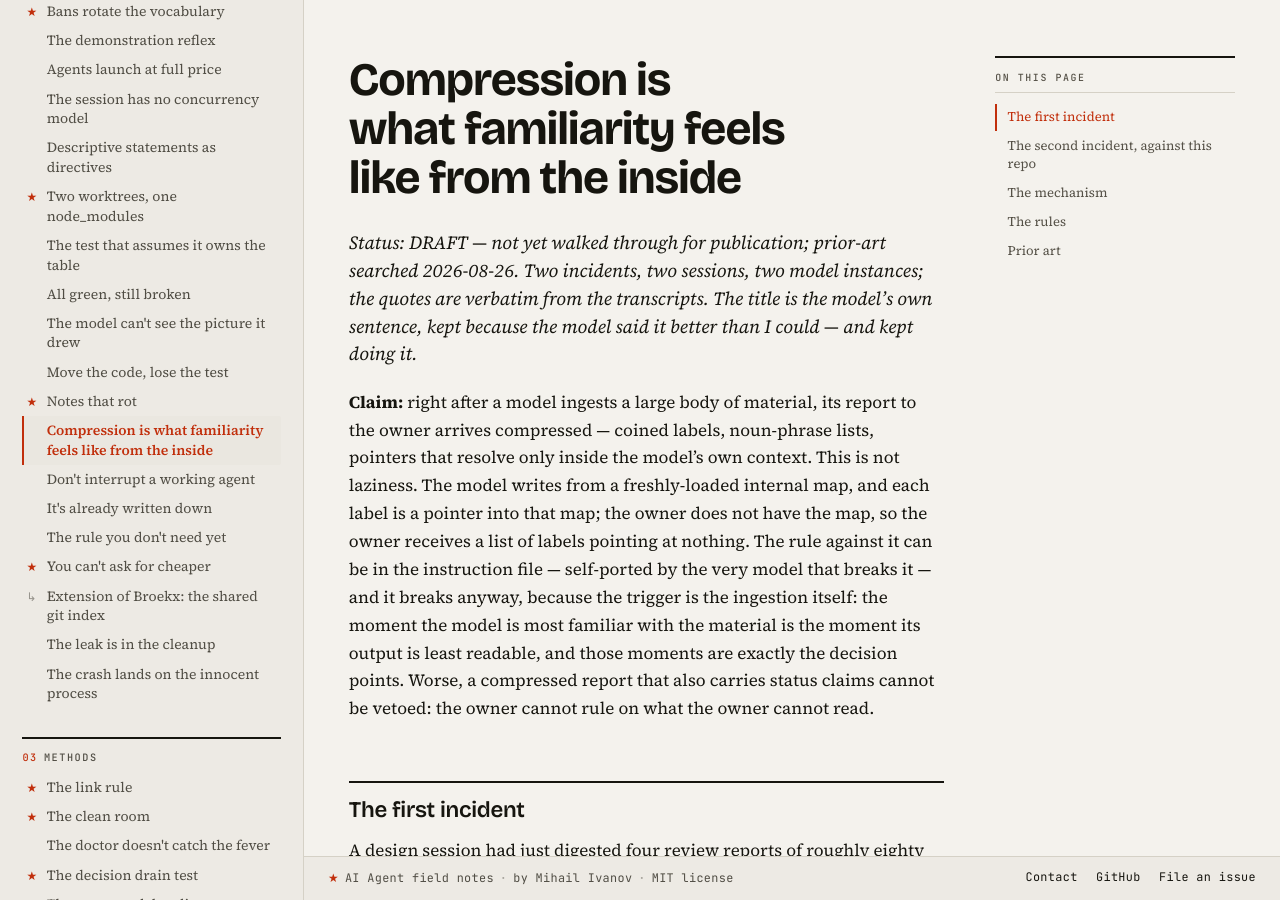
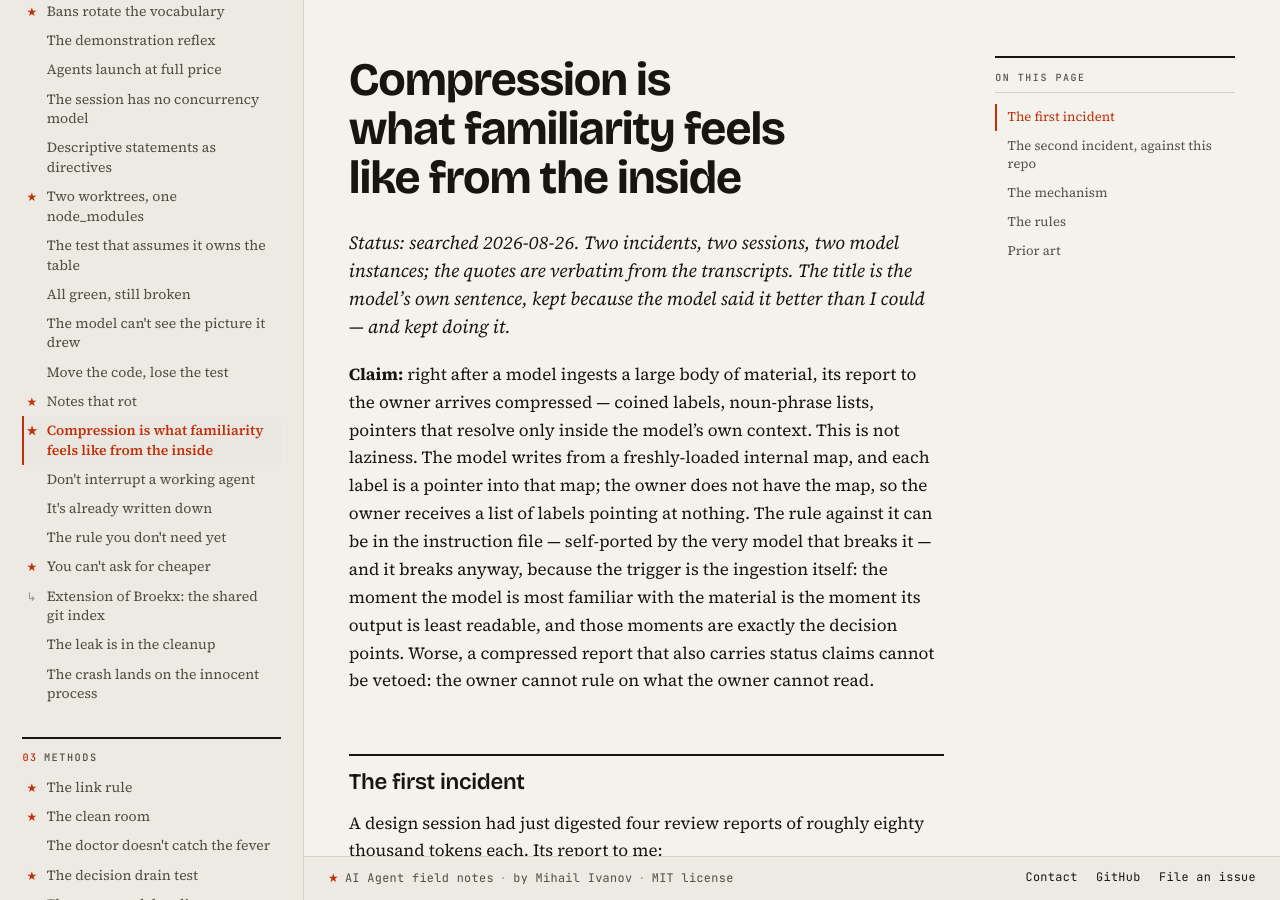
Before and after one commit to mivanov93/ai-agent-field-notes, a Jekyll site: the page built from compression-is-what-familiarity-feels-like.md, in a window 1280 px wide and 900 px high. Built offline with Jekyll 4.4.1, drawn with Linux system fonts in a browser that asks for light colours; our own code applies the rules of GitHub Pages for plain Markdown files.

Commit message:
compression is what familiarity feels like: accepted with a star

```diff
--- a/_data/nav.yml
+++ b/_data/nav.yml
@@ -64,6 +64,7 @@
       original: true
     - title: "Compression is what familiarity feels like from the inside"
       url: "compression-is-what-familiarity-feels-like.md"
+      original: true
     - title: "Don't interrupt a working agent"
       url: "dont-interrupt-a-working-agent.md"
     - title: "It's already written down"
--- a/compression-is-what-familiarity-feels-like.md
+++ b/compression-is-what-familiarity-feels-like.md
@@ -1,7 +1,6 @@
 # Compression is what familiarity feels like from the inside
 
-*Status: DRAFT — not yet walked through for publication; prior-art
-searched 2026-08-26. Two incidents, two sessions, two model instances; the quotes are
+*Status: searched 2026-08-26. Two incidents, two sessions, two model instances; the quotes are
 verbatim from the transcripts. The title is the model's own sentence,
 kept because the model said it better
 than I could — and kept doing it.*
```
Also changed, not shown: README.md (+1 -1 lines).
